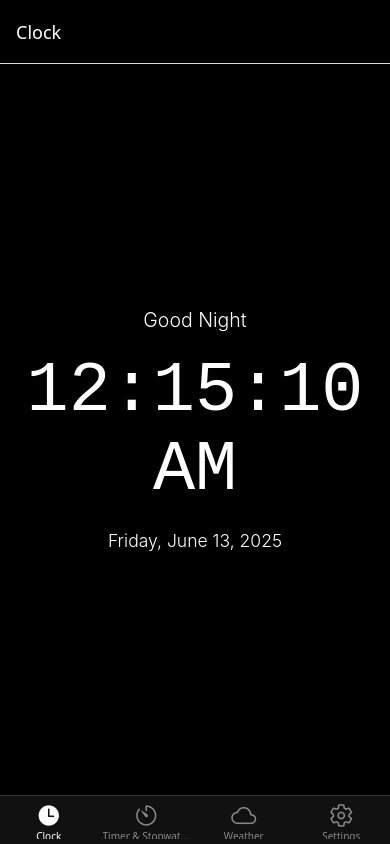
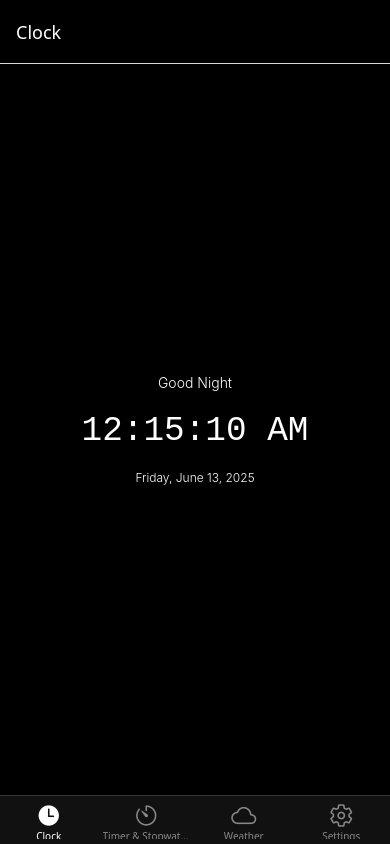
Before and after one commit to tannerpace/ClockApp, a React Native app: screen /Clock in a window 390 px wide. Built offline with nearby package versions, Linux system fonts and the light colour scheme.

Commit message:
fix clock

```diff
--- a/components/DigitalClock.js
+++ b/components/DigitalClock.js
@@ -75,30 +75,47 @@ export default function DigitalClock() {
   const getResponsiveStyles = () => {
     const { width, height } = screenDimensions;
     const isLandscape = width > height;
-    const scaleFactor = Math.min(width, height) / 400;
+
+    // Calculate available width (with padding)
+    const availableWidth = width - 40; // Account for padding
 
     // Font size multipliers based on settings
     const fontSizeMultiplier =
       {
-        small: 0.8,
-        medium: 1.0,
-        large: 1.2,
-        xlarge: 1.5,
-      }[settings.fontSize] || 1.0;
+        small: 0.7,
+        medium: 0.9,
+        large: 1.1,
+        xlarge: 1.3,
+      }[settings.fontSize] || 0.9;
+
+    // Base font sizes that fit within screen width
+    let baseFontSize;
+    if (isLandscape) {
+      // Landscape mode - more conservative sizing
+      baseFontSize = Math.min(48, availableWidth / 8);
+    } else {
+      // Portrait mode - calculate based on available width
+      // Assume ~8-9 characters for "12:34 PM" or "12:34:56 PM"
+      const charCount = settings.showSeconds ? 11 : 8;
+      baseFontSize = Math.min(60, (availableWidth / charCount) * 1.2);
+    }
 
     return {
       time: {
-        fontSize: Math.max(32, Math.min(72, 72 * scaleFactor * fontSizeMultiplier)),
+        fontSize: Math.max(24, baseFontSize * fontSizeMultiplier),
         marginBottom: isLandscape ? 10 : 20,
         color: settings.textColor,
+        // Ensure text doesn't wrap
+        flexShrink: 1,
+        textAlign: 'center',
       },
       greeting: {
-        fontSize: Math.max(16, Math.min(20, 20 * scaleFactor * fontSizeMultiplier)),
+        fontSize: Math.max(14, Math.min(20, baseFontSize * 0.3 * fontSizeMultiplier)),
         marginBottom: isLandscape ? 10 : 20,
         color: settings.textColor,
       },
       date: {
-        fontSize: Math.max(14, Math.min(18, 18 * scaleFactor * fontSizeMultiplier)),
+        fontSize: Math.max(12, Math.min(16, baseFontSize * 0.25 * fontSizeMultiplier)),
         color: settings.textColor,
       },
     };
@@ -117,7 +134,12 @@ export default function DigitalClock() {
     return (
       <View style={[styles.landscapeContainer, dynamicContainerStyle]}>
         <View style={styles.landscapeTimeSection}>
-          <Text style={[styles.landscapeTime, responsiveStyles.time]}>
+          <Text
+            style={[styles.landscapeTime, responsiveStyles.time]}
+            numberOfLines={1}
+            adjustsFontSizeToFit={true}
+            minimumFontScale={0.6}
+          >
             {settings.showSeconds ? formatTime(currentTime) : formatTimeNoSeconds(currentTime)}
           </Text>
           <Text style={[styles.landscapeDate, responsiveStyles.date]}>
@@ -139,7 +161,12 @@ export default function DigitalClock() {
       <Text style={[styles.greeting, responsiveStyles.greeting]}>
         Good {getTimeOfDay(currentTime)}
       </Text>
-      <Text style={[styles.time, responsiveStyles.time]}>
+      <Text
+        style={[styles.time, responsiveStyles.time]}
+        numberOfLines={1}
+        adjustsFontSizeToFit={true}
+        minimumFontScale={0.5}
+      >
         {settings.showSeconds ? formatTime(currentTime) : formatTimeNoSeconds(currentTime)}
       </Text>
       <Text style={[styles.date, responsiveStyles.date]}>{formatDate(currentTime)}</Text>
@@ -152,6 +179,7 @@ const styles = StyleSheet.create({
     alignItems: 'center',
     justifyContent: 'center',
     flex: 1,
+    paddingHorizontal: 20,
   },
   landscapeContainer: {
     flexDirection: 'row',
```
